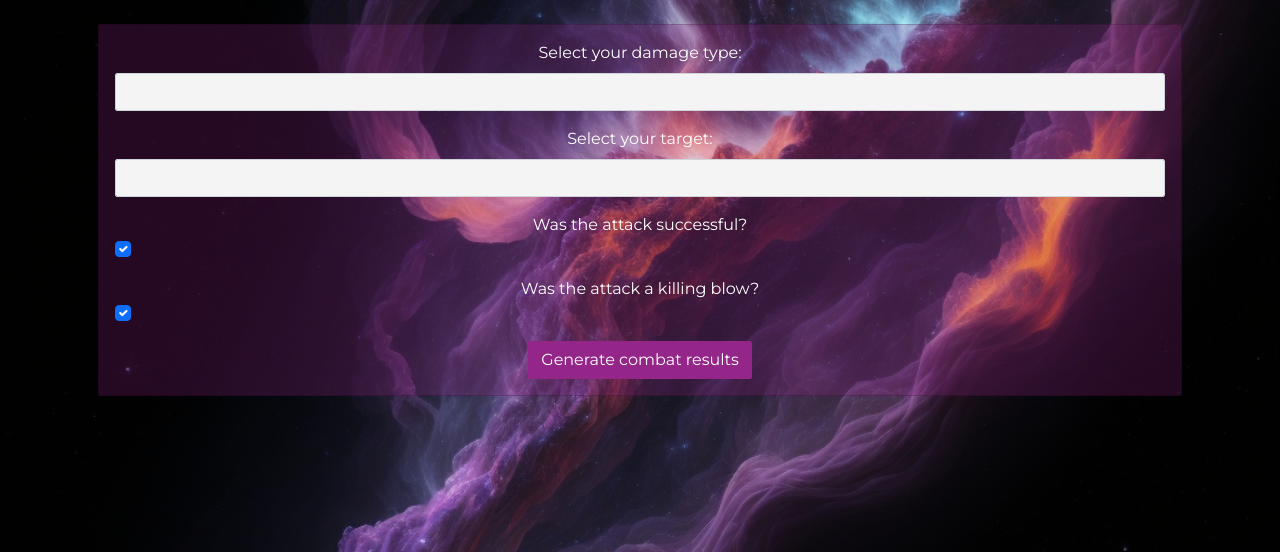
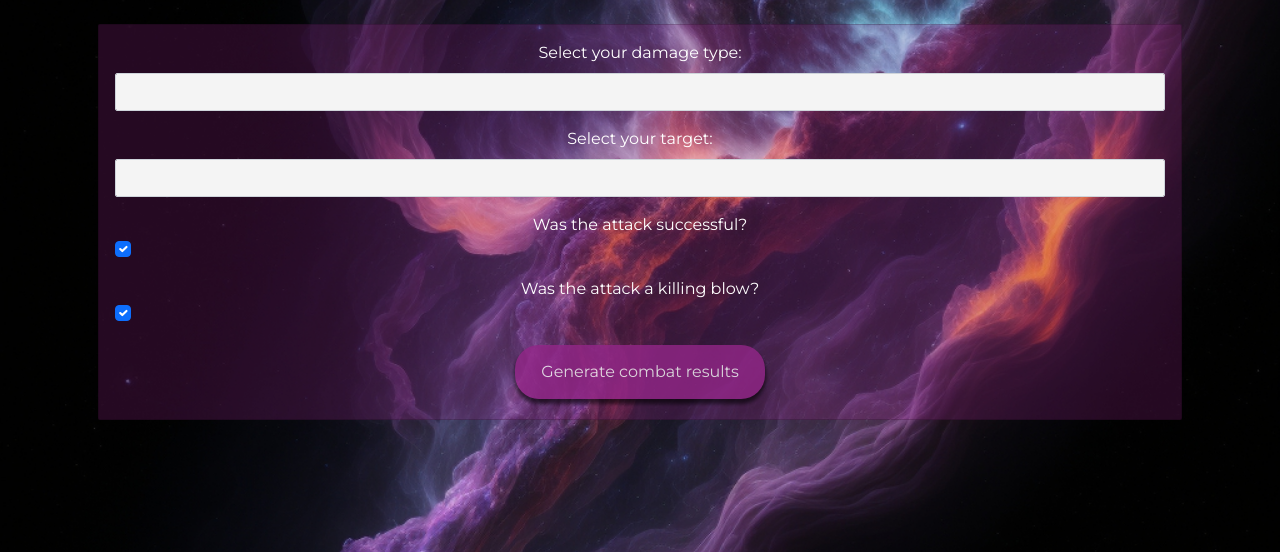
Before and after one commit to misternuks/radiant, a Rails app: page /campaigns/1/encounters/1/edit in a window 1280 px wide. Shown: the part 248-800 px from the top of the page. Run offline with Rails 7, Linux system fonts and the light colour scheme; a user stored in the database is signed in; data comes from the database, SQL or seed files in the repository; tables that the repository leaves empty hold one stand-in row (values such as "Sample post"); data that the repository does not hold is empty; style sheets or scripts are compiled from the project's sources; some libraries are stand-ins or nearby versions.

Commit message:
More touchups

```diff
--- a/app/views/encounters/edit.html.erb
+++ b/app/views/encounters/edit.html.erb
@@ -17,7 +17,7 @@
           <%= f.label :criticality, 'Was the attack a killing blow?' %>
           <%= f.input :criticality, label: false %>
           <% f.hidden_field :summary, :value => "hello" %>
-          <%= f.button :submit, 'Generate combat results', class: 'btn btn-success' %>
+          <%= f.button :submit, 'Generate combat results', class: 'btn purple-button' %>
         <% end %>
       </div>
     </div>
--- a/app/views/encounters/show.html.erb
+++ b/app/views/encounters/show.html.erb
@@ -15,7 +15,7 @@
   <div class="narrative-div">
     <div class="nav-world-card" style="padding: 15px">
       <% if @encounter.summary.present? %>
-        <h3 style="text-align: center">Combat summary</h3>
+        <h3 style="text-align: center">Combat Summary</h3>
         <%= @summary %>
       <% else %>
         <h2 style ="margin-bottom: 0;">Select combatant to generate combat narrative</h2>
```
